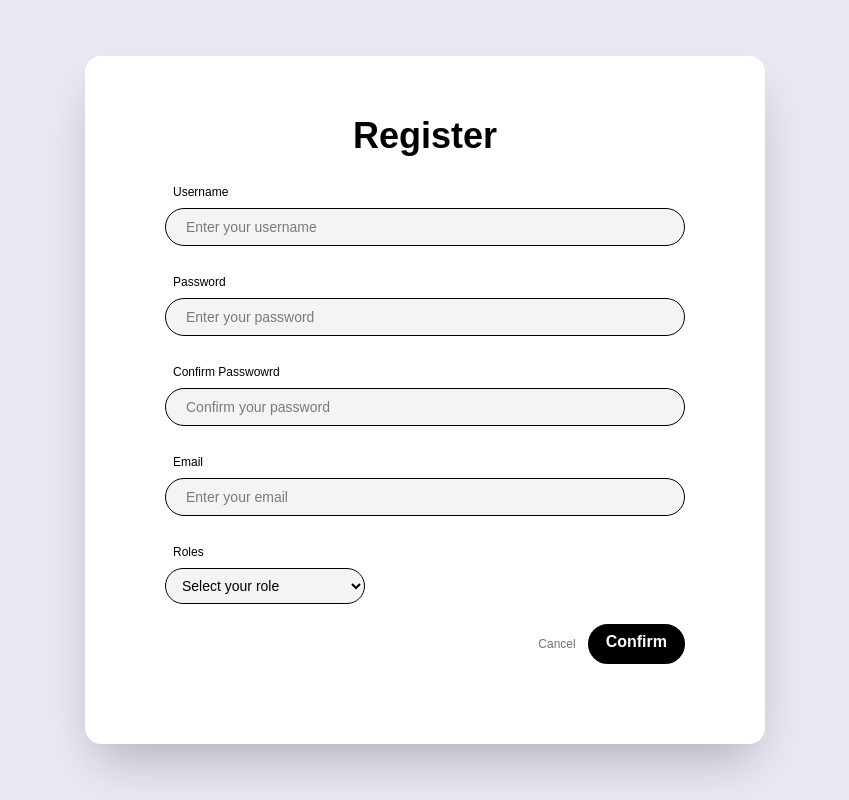
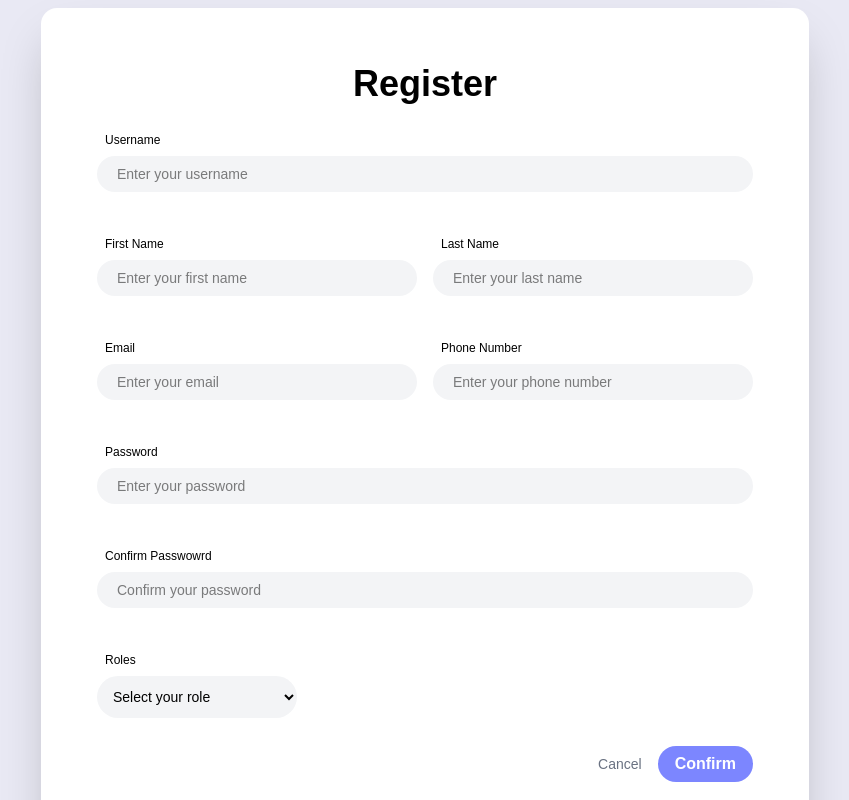
Before and after one commit to RTBS-ISP/UniPlus, a Next.js app in the folder frontend/uniplus/: page /register in a window 1280 px wide. Shown: the top 800 px of the page, without its empty margins (215-1064 px from the left). Built offline with nearby package versions, Linux system fonts and the light colour scheme.

Commit message:
feat: add new input fields and fix layout issues for better structure

```diff
--- a/frontend/uniplus/app/register/page.tsx
+++ b/frontend/uniplus/app/register/page.tsx
@@ -4,46 +4,90 @@ import Link from 'next/link'
 function RegisterPage() {
   return (
     <div className="flex flex-col items-center justify-center min-h-screen py-2 bg-[#E9E9F4]">
-        <main className="flex flex-col items-center justify-center w-full flex-1 px-20 text-center">
-            <div className="bg-white rounded-2xl shadow-2xl flex-col w-170 max-w-4xl">
-                <div className='py-15'>
+        <main className="flex flex-col items-center justify-center w-full px-4 sm:px-10 text-center">
+            <div className="bg-white rounded-2xl shadow-2xl w-full max-w-3xl p-14">
                 <h2 className="text-4xl font-bold mb-5 text-black"> Register</h2>
-                    <div className="flex flex-col items-center">
-                        <div>
-                            <label className='flex items-start text-xs px-2 py-2 text-black'>Username</label>
-                            <div className='bg-gray-100 border-[0.5px] border-black w-130 p-2 flex items-center mb-5 rounded-full'>
-                                <input type='username' name='username' placeholder='Enter your username' className='bg-gray-100 text-black outline-none text-sm w-130 px-3'></input>
+
+                <div className="flex flex-col space-y-4">
+                    {/* Username */}
+                    <div className='flex flex-col'>
+                        <label className='flex items-start text-xs p-2 text-black'>Username</label>
+                        <div className='bg-gray-100 p-2 flex items-center mb-5 rounded-full'>
+                            <input type='username' name='username' placeholder='Enter your username' className='bg-gray-100 text-black outline-none text-sm w-full px-3'></input>
                         </div>
-                            <label className='flex items-start text-xs px-2 py-2 text-black'>Password</label>
-                            <div className='bg-gray-100 border-[0.5px] border-black w-130 p-2 flex items-center mb-5 rounded-full'>
-                                <input type='password' name='password' placeholder='Enter your password' className='bg-gray-100 text-black outline-none text-sm w-130 px-3'></input>
                     </div>
-                            <label className='flex items-start text-xs px-2 py-2 text-black'>Confirm Passwowrd</label>
-                            <div className='bg-gray-100 border-[0.5px] border-black w-130 p-2 flex items-center mb-5 rounded-full'>
-                                <input type='password' name='password' placeholder='Confirm your password' className='bg-gray-100 text-black outline-none text-sm w-130 px-3'></input>
+
+                    {/* First and Last Name */}
+                    <div className='flex flex-row gap-4 w-full'>
+                        <div className='flex flex-col w-1/2'>
+                            <label className='flex items-start text-xs p-2 text-black'>First Name</label>
+                            <div className='bg-gray-100 p-2 flex items-center mb-5 rounded-full'>
+                                <input type='text' name='firstName' placeholder='Enter your first name' className='bg-gray-100 text-black outline-none text-sm w-full px-3'></input>
                             </div>
-                            <label className='flex items-start text-xs px-2 py-2 text-black'>Email</label>
-                            <div className='bg-gray-100 border-[0.5px] border-black w-130 p-2 flex items-center mb-5 rounded-full'>
-                                <input type='email' name='email' placeholder='Enter your email' className='bg-gray-100 text-black outline-none text-sm w-130 px-3'></input>
                         </div>
-                            <label className='flex items-start text-xs px-2 py-2 text-black'>Roles</label>
-                            <div className='flex items-start'>
-                                <select id='role' defaultValue='' className='w-50 py-2 rounded-full border-[0.5px] border-black text-black bg-gray-100 p-3 text-sm'>
+                        <div className='flex flex-col w-1/2'>
+                            <label className='flex items-start text-xs p-2 text-black'>Last Name</label>
+                            <div className='bg-gray-100 p-2 flex items-center mb-5 rounded-full'>
+                                <input type='text' name='lastName' placeholder='Enter your last name' className='bg-gray-100 text-black outline-none text-sm w-full px-3'></input>
+                            </div>
+                        </div>
+                    </div>
+
+                    {/* Email and Phone */}
+                    <div className='flex flex-row gap-4 w-full'>
+                        <div className='flex flex-col w-1/2'>
+                            <label className='flex items-start text-xs p-2 text-black'>Email</label>
+                            <div className='bg-gray-100 p-2 flex items-center mb-5 rounded-full'>
+                                <input type='email' name='email' placeholder='Enter your email' className='bg-gray-100 text-black outline-none text-sm w-full px-3'></input>
+                            </div>
+                        </div>
+                        <div className='flex flex-col w-1/2'>
+                            <label className='flex items-start text-xs p-2 text-black'>Phone Number</label>
+                            <div className='bg-gray-100 p-2 flex items-center mb-5 rounded-full'>
+                                <input type='tel' name='phone' placeholder='Enter your phone number' className='bg-gray-100 text-black outline-none text-sm w-full px-3'></input>
+                            </div>
+                        </div>
+                    </div>
+
+                    {/* Password */}
+                    <div className='flex flex-col'>
+                        <label className='flex items-start text-xs p-2 text-black'>Password</label>
+                        <div className='bg-gray-100 p-2 flex items-center mb-5 rounded-full'>
+                            <input type='password' name='password' placeholder='Enter your password' className='bg-gray-100 text-black outline-none text-sm w-full px-3'></input>
+                        </div>
+                    </div>
+
+                    {/* Confirm Password */}
+                    <div className='flex flex-col'>
+                        <label className='flex items-start text-xs p-2 text-black'>Confirm Passwowrd</label>
+                        <div className='bg-gray-100 p-2 flex items-center mb-5 rounded-full'>
+                            <input type='password' name='password' placeholder='Confirm your password' className='bg-gray-100 text-black outline-none text-sm w-full px-3'></input>
+                        </div>
+                    </div>
+
+                    {/* Role Selector */}
+                    <div className='flex flex-col'>
+                        <label className='flex items-start text-xs p-2 text-black'>Roles</label>
+                        <select id='role' defaultValue='' className='bg-gray-100 text-black text-sm w-50 p-3 rounded-full'>
                             <option value='' disabled>
                                 Select your role
                             </option>
                             <option value='student'>Student</option>
                             <option value='organizer'>Organizer</option>
-
                         </select>
                     </div>
-                            <div className="flex justify-end w-130 py-5 gap-3">
-                                <Link className='text-gray-500 hover:underline flex item-center text-xs py-3' href='/'> Cancel</Link>
-                                <a href='#' className='border-2 bg-black border-black text-white rounded-full px-4 py-1 inline-block font-semibold hover:bg-black hover:text-[#E9E9F4]'>
+
+                    {/* Action Buttons */}
+                    <div className="flex justify-end gap-4 pt-3">
+                        <Link  href='/' className='text-gray-500 hover:underline flex item-center text-sm py-2'> Cancel</Link>
+                        <a href="#" className="inline-flex items-center justify-center w-full px-4 py-1 text-base font-bold leading-6 text-white bg-indigo-400 border border-transparent rounded-full md:w-auto hover:bg-indigo-300 focus:outline-none focus:ring-2 focus:ring-offset-2 focus:ring-indigo-400">
                             Confirm
                         </a>
                     </div>
-                        </div>
+
+                    <hr className="h-px my-8 bg-gray-200 border-0"/>
+                    <div className='text-black text-md'>
+                        Already have an account? <Link href="/login" className='underline text-indigo-400'>Sign In</Link>
                     </div>
                 </div>
             </div>
```
Lines whose indentation alone changed are shown as unchanged.
